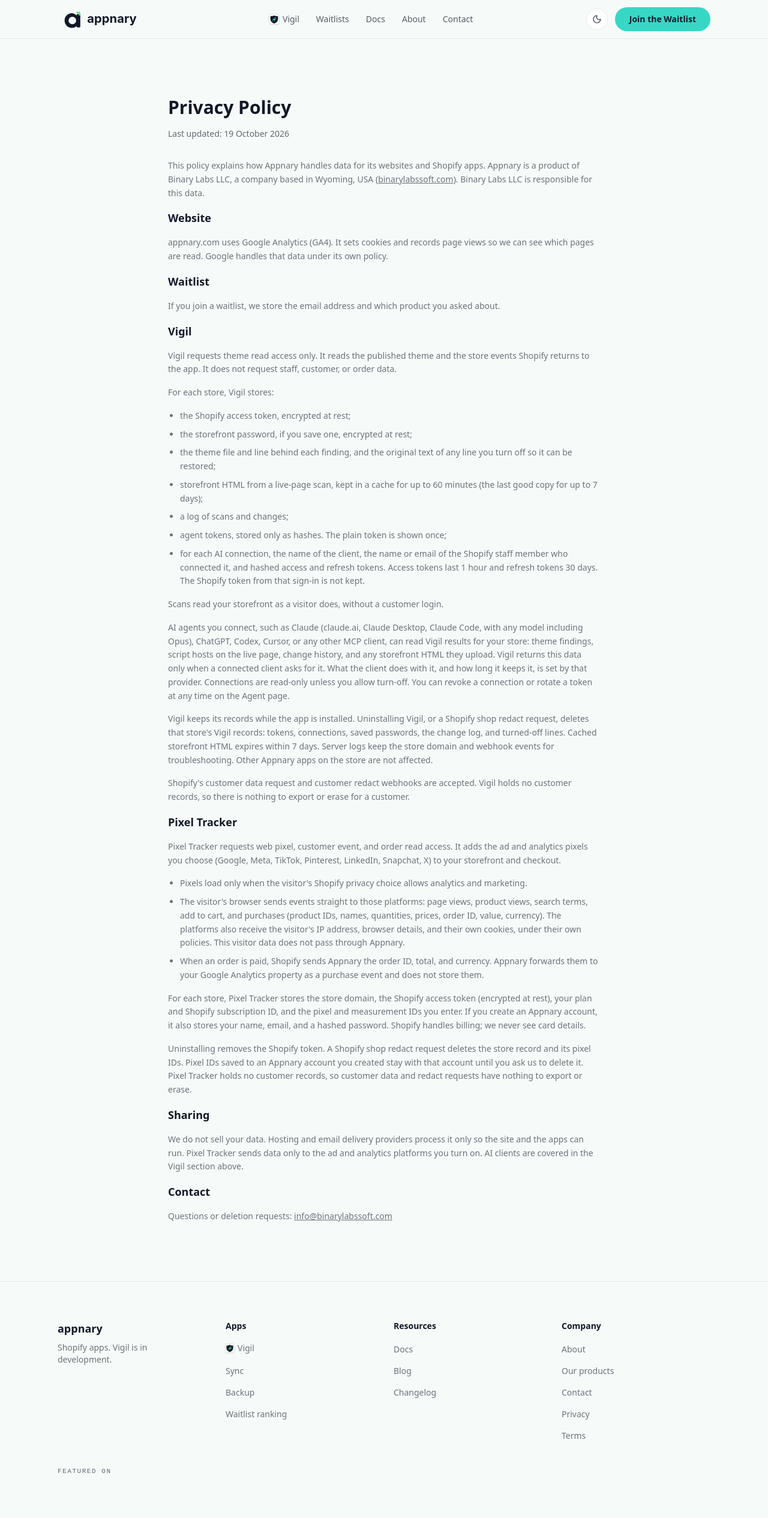
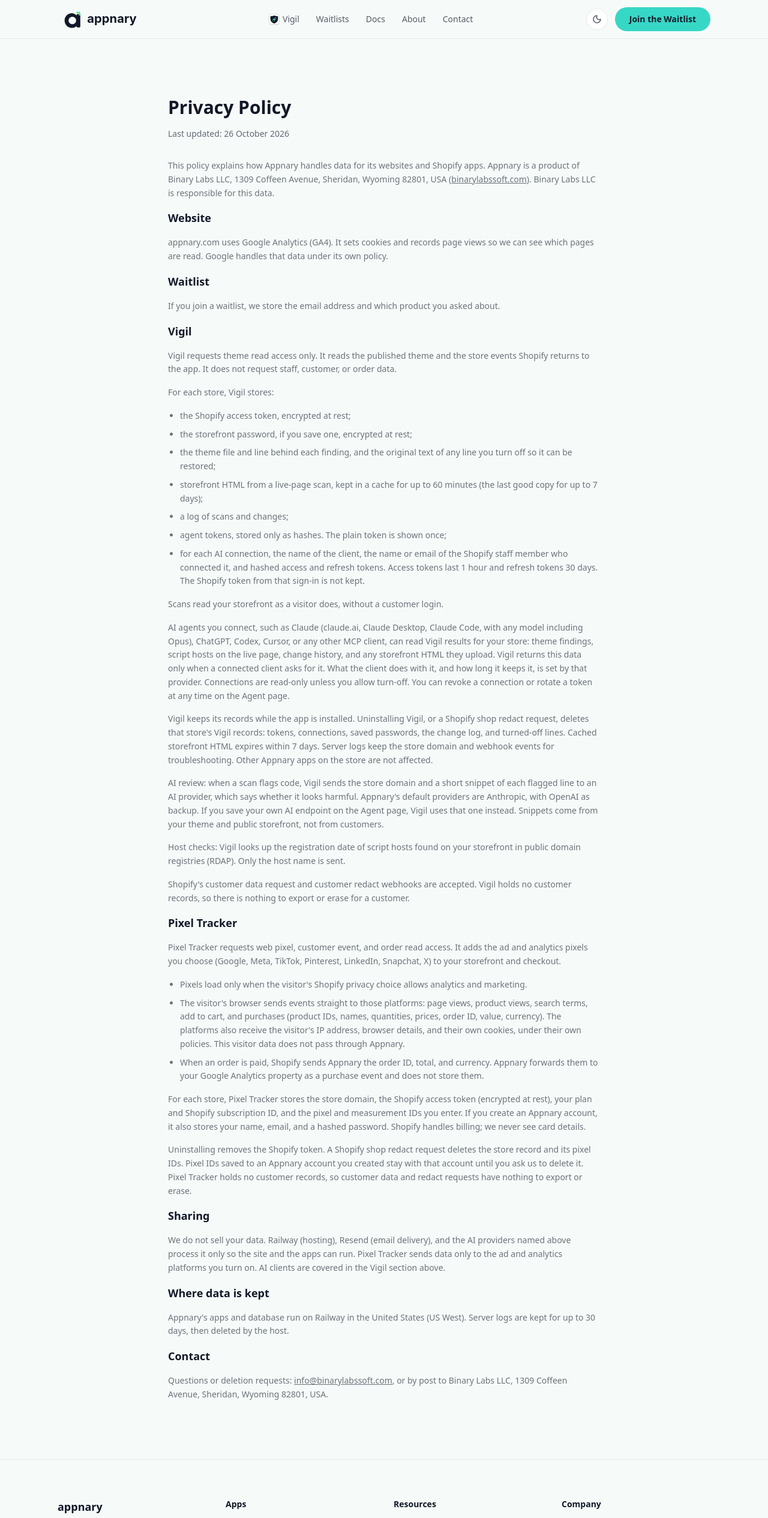
Before and after one commit to Appnary/appnary.com, a Next.js app: page /privacy in a window 1280 px wide. Shown: the top 2530 px of the page at 60% size. Built offline with nearby package versions, Linux system fonts and the light colour scheme; grey boxes are pictures that could not be loaded.

Commit message:
Privacy: postal address, AI review, data location, log retention (#123)

```diff
--- a/app/privacy/page.tsx
+++ b/app/privacy/page.tsx
@@ -10,9 +10,9 @@
   return (
     <div className="mx-auto max-w-3xl px-6 py-16 sm:py-24">
       <h1 className="text-3xl font-bold text-foreground">Privacy Policy</h1>
-      <p className="mt-4 text-sm text-muted-foreground-faint">Last updated: 19 October 2026</p>
+      <p className="mt-4 text-sm text-muted-foreground-faint">Last updated: 26 October 2026</p>
       <div className="mt-8 space-y-4 text-sm text-muted-foreground leading-relaxed">
-        <p>This policy explains how Appnary handles data for its websites and Shopify apps. Appnary is a product of Binary Labs LLC, a company based in Wyoming, USA (<a className="underline" href="https://binarylabssoft.com">binarylabssoft.com</a>). Binary Labs LLC is responsible for this data.</p>
+        <p>This policy explains how Appnary handles data for its websites and Shopify apps. Appnary is a product of Binary Labs LLC, 1309 Coffeen Avenue, Sheridan, Wyoming 82801, USA (<a className="underline" href="https://binarylabssoft.com">binarylabssoft.com</a>). Binary Labs LLC is responsible for this data.</p>
         <h2 className="text-lg font-semibold text-foreground">Website</h2>
         <p>
           appnary.com uses Google Analytics (GA4). It sets cookies and records page views so we can see which pages are read. Google handles that data under its own policy.
@@ -43,6 +43,12 @@
           Vigil keeps its records while the app is installed. Uninstalling Vigil, or a Shopify shop redact request, deletes that store&apos;s Vigil records: tokens, connections, saved passwords, the change log, and turned-off lines. Cached storefront HTML expires within 7 days. Server logs keep the store domain and webhook events for troubleshooting. Other Appnary apps on the store are not affected.
         </p>
         <p>
+          AI review: when a scan flags code, Vigil sends the store domain and a short snippet of each flagged line to an AI provider, which says whether it looks harmful. Appnary&apos;s default providers are Anthropic, with OpenAI as backup. If you save your own AI endpoint on the Agent page, Vigil uses that one instead. Snippets come from your theme and public storefront, not from customers.
+        </p>
+        <p>
+          Host checks: Vigil looks up the registration date of script hosts found on your storefront in public domain registries (RDAP). Only the host name is sent.
+        </p>
+        <p>
           Shopify&apos;s customer data request and customer redact webhooks are accepted. Vigil holds no customer records, so there is nothing to export or erase for a customer.
         </p>
         <h2 className="text-lg font-semibold text-foreground">Pixel Tracker</h2>
@@ -59,10 +65,12 @@
           Uninstalling removes the Shopify token. A Shopify shop redact request deletes the store record and its pixel IDs. Pixel IDs saved to an Appnary account you created stay with that account until you ask us to delete it. Pixel Tracker holds no customer records, so customer data and redact requests have nothing to export or erase.
         </p>
         <h2 className="text-lg font-semibold text-foreground">Sharing</h2>
-        <p>We do not sell your data. Hosting and email delivery providers process it only so the site and the apps can run. Pixel Tracker sends data only to the ad and analytics platforms you turn on. AI clients are covered in the Vigil section above.</p>
+        <p>We do not sell your data. Railway (hosting), Resend (email delivery), and the AI providers named above process it only so the site and the apps can run. Pixel Tracker sends data only to the ad and analytics platforms you turn on. AI clients are covered in the Vigil section above.</p>
+        <h2 className="text-lg font-semibold text-foreground">Where data is kept</h2>
+        <p>Appnary&apos;s apps and database run on Railway in the United States (US West). Server logs are kept for up to 30 days, then deleted by the host.</p>
         <h2 className="text-lg font-semibold text-foreground">Contact</h2>
         <p>
-          Questions or deletion requests: <a className="underline" href="mailto:info@binarylabssoft.com">info@binarylabssoft.com</a>
+          Questions or deletion requests: <a className="underline" href="mailto:info@binarylabssoft.com">info@binarylabssoft.com</a>, or by post to Binary Labs LLC, 1309 Coffeen Avenue, Sheridan, Wyoming 82801, USA.
         </p>
       </div>
     </div>
```
